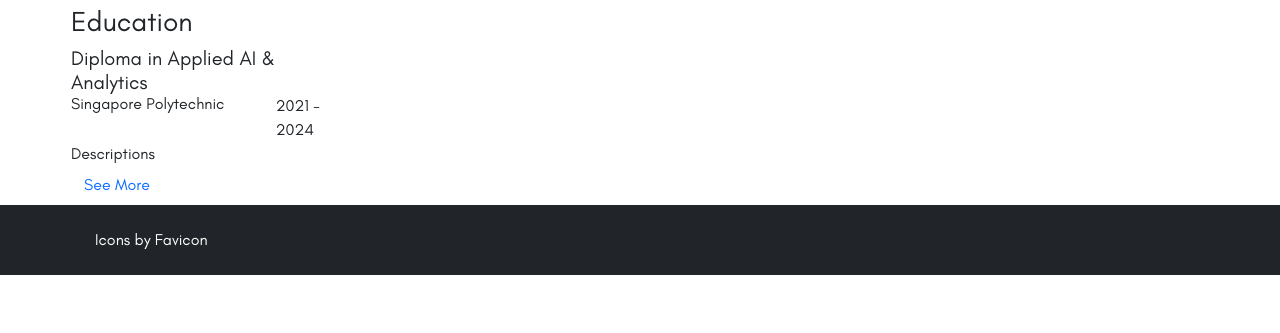
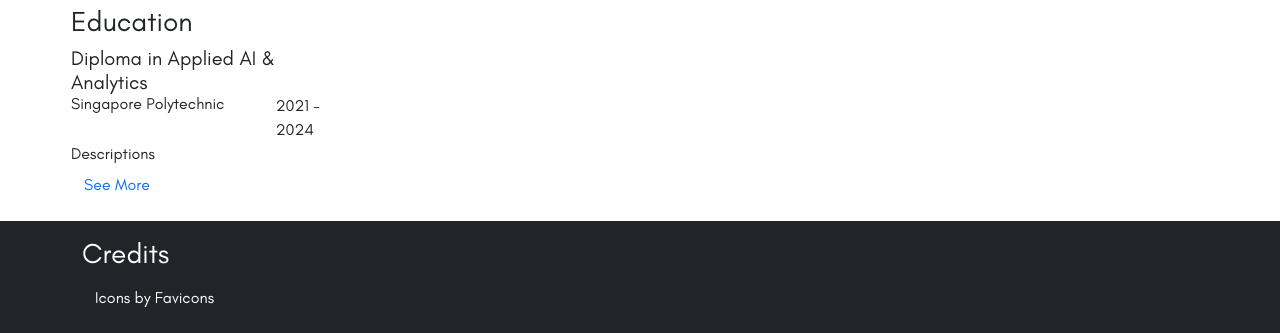
Before and after one commit to FrostWarlock/frostwarlock.github.io, a plain HTML site: page index.html in a window 1280 px wide. Shown: the part 714-1047 px from the top of the page. Before the commit the page ends 989 px from the top, so only its background shows below. Drawn offline with nearby package versions, Linux system fonts and the light colour scheme.

Commit message:
Footer Edits
+ Changed Footer to be more readable and sensible

```diff
--- a/index.html
+++ b/index.html
@@ -135,14 +135,15 @@
             </td>
         </tr>
     </table>
-    <footer class="footer mt-auto py-3 mb-0 bg-dark">
+    <footer class="footer mt-3 py-3 bg-dark">
         <!-- Credits -->
         <div class="container">
-            <div>
+            <h3 class="text-white">Credits</h3>
+            <div class="col-3">
             <button class="btn btn-dark" type="button"
             data-bs-toggle="collapse" data-bs-target="#collapseFavicon"
             aria-expanded="false" aria-controls="collapseFavicon">
-              Icons by Favicon
+              Icons by Favicons
             </button>
             </div>
             <div class="collapse col-2" id="collapseFavicon">
```
Also changed, not shown: css/default.css (line endings or trailing spaces).
